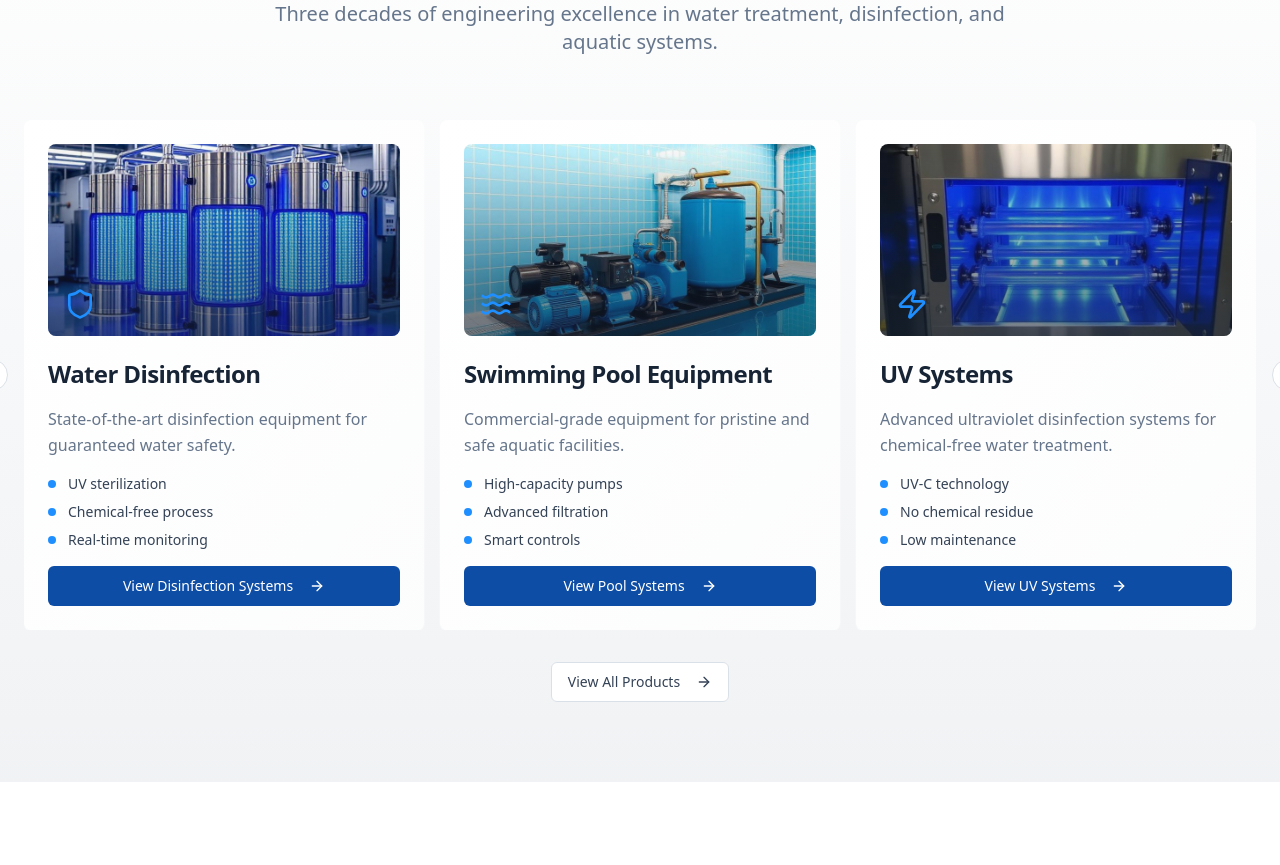
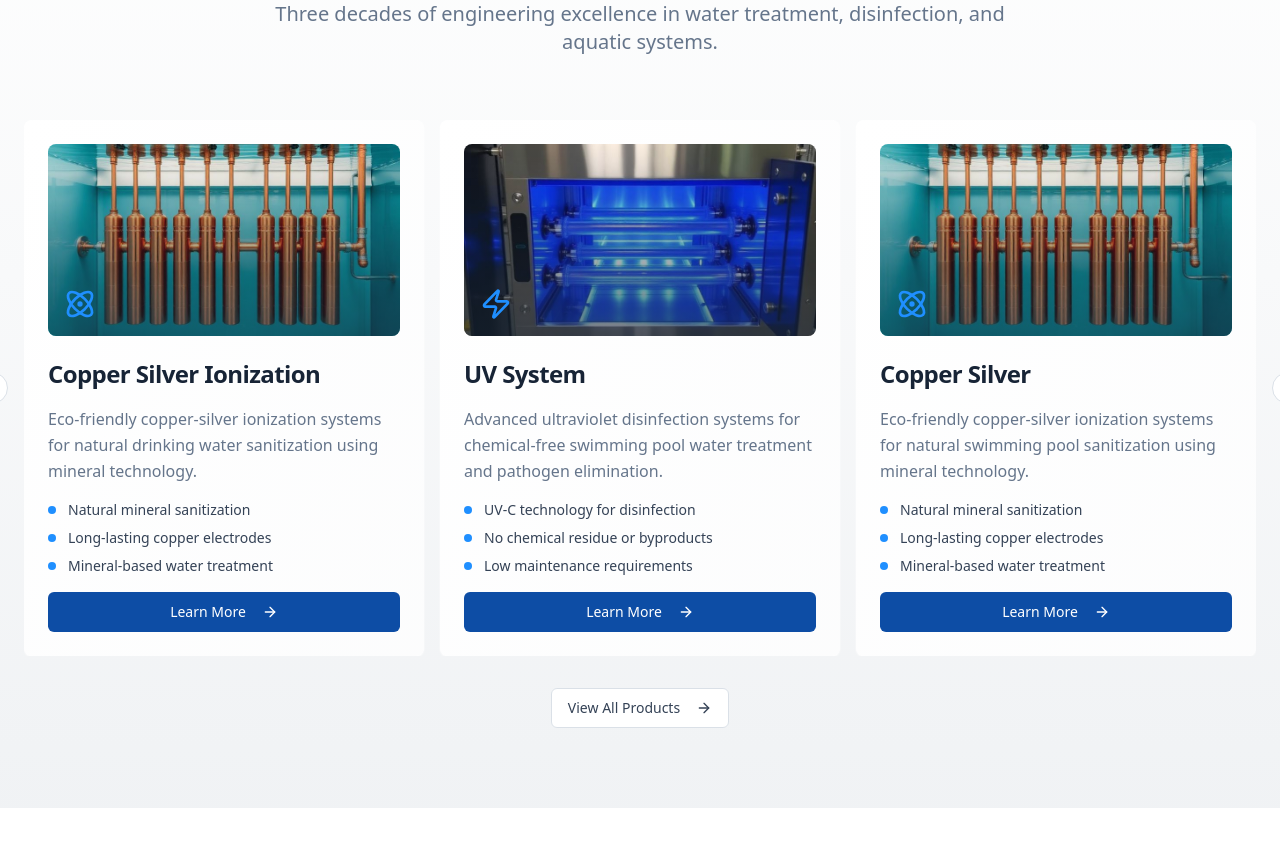
Before and after one commit to AhmadOttoman/dosita-water-solutions, a React (Vite) app: page / in a window 1280 px wide. Shown: the part 1000-1865 px from the top of the page. Built offline with nearby package versions, Linux system fonts and the light colour scheme.

Commit message:
Fix product not found error

```diff
--- a/src/components/ProductsSection.tsx
+++ b/src/components/ProductsSection.tsx
@@ -1,105 +1,17 @@
 import { Button } from "@/components/ui/button";
 import { Card, CardContent, CardHeader, CardTitle } from "@/components/ui/card";
 import { Carousel, CarouselContent, CarouselItem, CarouselNext, CarouselPrevious, type CarouselApi } from "@/components/ui/carousel";
-import treatmentSystems from "@/assets/treatment-systems.jpg";
-import disinfectionSystems from "@/assets/disinfection-systems.jpg";
-import poolEquipment from "@/assets/pool-equipment.jpg";
-import uvSystems from "@/assets/uv-systems.jpg";
-import copperIonization from "@/assets/copper-ionization.jpg";
-import ozoneGenerator from "@/assets/ozone-generator.jpg";
-import dosingSystems from "@/assets/dosing-systems.jpg";
-import electricHeaters from "@/assets/electric-heaters.jpg";
-import circulationPumps from "@/assets/circulation-pumps.jpg";
-import { ArrowRight, Droplets, Shield, Waves, Zap, Atom, Wind, Beaker, Thermometer, RotateCw } from "lucide-react";
+import { ArrowRight } from "lucide-react";
 import { useEffect, useState } from "react";
 import { Link } from "react-router-dom";
+import { drinkingWaterProducts, swimmingPoolProducts } from "@/data/productsData.tsx";
 
 const ProductsSection = () => {
   const [api, setApi] = useState<CarouselApi>();
   const [isPlaying, setIsPlaying] = useState(true);
-  const products = [
-    {
-      id: "treatment",
-      title: "Water Treatment",
-      description: "Robust water treatment systems designed for efficiency and compliance.",
-      image: treatmentSystems,
-      icon: <Droplets className="h-8 w-8 text-primary" />,
-      features: ["Multi-stage filtration", "Automated controls", "Energy efficient"],
-      cta: "View Treatment Systems"
-    },
-    {
-      id: "disinfection",
-      title: "Water Disinfection",
-      description: "State-of-the-art disinfection equipment for guaranteed water safety.",
-      image: disinfectionSystems,
-      icon: <Shield className="h-8 w-8 text-primary" />,
-      features: ["UV sterilization", "Chemical-free process", "Real-time monitoring"],
-      cta: "View Disinfection Systems"
-    },
-    {
-      id: "pool",
-      title: "Swimming Pool Equipment",
-      description: "Commercial-grade equipment for pristine and safe aquatic facilities.",
-      image: poolEquipment,
-      icon: <Waves className="h-8 w-8 text-primary" />,
-      features: ["High-capacity pumps", "Advanced filtration", "Smart controls"],
-      cta: "View Pool Systems"
-    },
-    {
-      id: "uv-systems",
-      title: "UV Systems",
-      description: "Advanced ultraviolet disinfection systems for chemical-free water treatment.",
-      image: uvSystems,
-      icon: <Zap className="h-8 w-8 text-primary" />,
-      features: ["UV-C technology", "No chemical residue", "Low maintenance"],
-      cta: "View UV Systems"
-    },
-    {
-      id: "copper-ionization",
-      title: "Copper Ionization",
-      description: "Eco-friendly copper ionization systems for natural water sanitization.",
-      image: copperIonization,
-      icon: <Atom className="h-8 w-8 text-primary" />,
-      features: ["Natural sanitization", "Long-lasting electrodes", "Mineral-based"],
-      cta: "View Copper Systems"
-    },
-    {
-      id: "ozone-generator",
-      title: "Ozone Generator",
-      description: "Powerful ozone generation systems for superior water oxidation.",
-      image: ozoneGenerator,
-      icon: <Wind className="h-8 w-8 text-primary" />,
-      features: ["Ozone production", "Oxidation process", "Eco-friendly"],
-      cta: "View Ozone Systems"
-    },
-    {
-      id: "dosing",
-      title: "Dosing Systems",
-      description: "Precision chemical dosing pumps for accurate water treatment.",
-      image: dosingSystems,
-      icon: <Beaker className="h-8 w-8 text-primary" />,
-      features: ["Precision dosing", "Automated control", "Multiple chemicals"],
-      cta: "View Dosing Systems"
-    },
-    {
-      id: "electric-heaters",
-      title: "Electric Heaters",
-      description: "Efficient electric heating systems for optimal water temperature control.",
-      image: electricHeaters,
-      icon: <Thermometer className="h-8 w-8 text-primary" />,
-      features: ["Energy efficient", "Digital controls", "Corrosion resistant"],
-      cta: "View Heater Systems"
-    },
-    {
-      id: "circulation-pumps",
-      title: "Circulation Pumps",
-      description: "High-performance circulation pumps for continuous water flow.",
-      image: circulationPumps,
-      icon: <RotateCw className="h-8 w-8 text-primary" />,
-      features: ["Variable speed", "High capacity", "Energy saving"],
-      cta: "View Pump Systems"
-    }
-  ];
+
+  // Combine all products from both categories
+  const allProducts = [...drinkingWaterProducts, ...swimmingPoolProducts];
 
   // Auto-play functionality
   useEffect(() => {
@@ -141,7 +53,7 @@ const ProductsSection = () => {
             onMouseLeave={handleMouseLeave}
           >
             <CarouselContent className="-ml-2 md:-ml-4">
-              {products.map((product) => (
+              {allProducts.map((product) => (
                 <CarouselItem key={product.id} className="pl-2 md:pl-4 md:basis-1/2 lg:basis-1/3">
                   <Card className="group hover:shadow-professional transition-all duration-300 hover:-translate-y-2 border-0 shadow-card bg-gradient-to-br from-card to-secondary/20 h-full">
                     <CardHeader className="pb-4">
@@ -167,7 +79,7 @@ const ProductsSection = () => {
                       </p>
 
                       <ul className="space-y-2">
-                        {product.features.map((feature, index) => (
+                        {product.features.slice(0, 3).map((feature, index) => (
                           <li key={index} className="flex items-center text-sm text-foreground">
                             <div className="w-2 h-2 bg-primary rounded-full mr-3"></div>
                             {feature}
@@ -181,7 +93,7 @@ const ProductsSection = () => {
                         asChild
                       >
                         <Link to={`/products/${product.id}`}>
-                          {product.cta}
+                          Learn More
                           <ArrowRight className="ml-2 h-4 w-4 group-hover:translate-x-1 transition-transform" />
                         </Link>
                       </Button>
```
